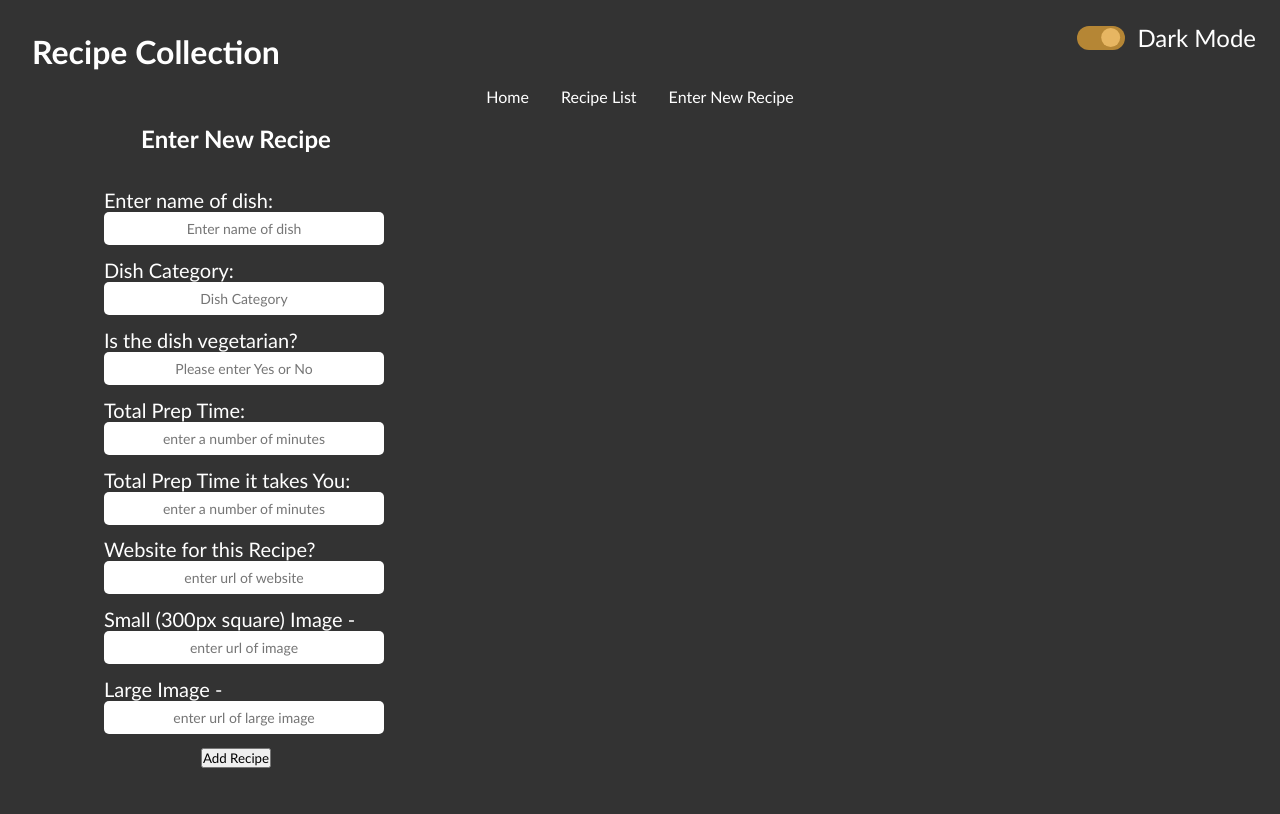
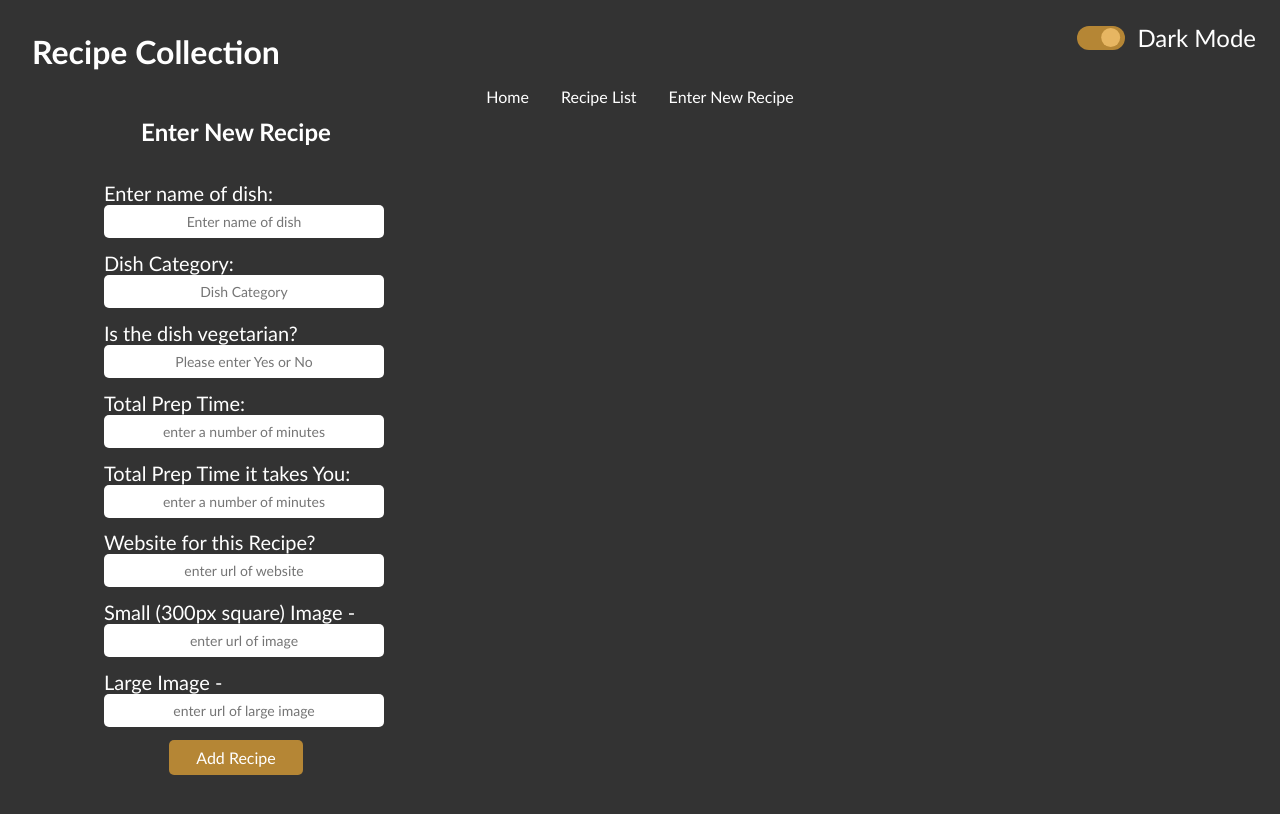
Before and after one commit to jawajamaa/react-project-recipe, a React (Create React App) app: page /NewRecipe in a window 1280 px wide. Shown: the top 814 px of the page. Built offline with nearby package versions, Linux system fonts and the light colour scheme; data requests are answered from the project's data file.

Commit message:
better button styling

```diff
--- a/src/components/NewRecipe.css
+++ b/src/components/NewRecipe.css
@@ -52,6 +52,40 @@
     font-size: 14px;
 }
 
+.myButton-dark{
+    background-color: var(--toggle-bg);
+    border: none;
+    color: var(--primary-text-color);
+    padding: 8px 27px;
+    border-radius: 5px;
+    text-align: center;
+    text-decoration: none;
+    font-size: 16px;
+    transition: color 0.3s ease;
+}
+
+.myButton-light{
+    background-color: var(--toggle-bg);
+    border: none;
+    color: var(--primary-text-color);
+    padding: 8px 27px;
+    border-radius: 5px;
+    text-align: center;
+    text-decoration: none;
+    font-size: 16px;
+    transition: color 0.3s ease;
+}
+
+.myButton-dark:hover{
+    background-color: var(--accent-color);
+    color: var(--primary-text-color);
+}
+
+.myButton-light:hover{
+    background-color: var(--accent-color);
+    color: var(--primary-text-color);
+}
+
 /* .new-recipe{
     padding: 1rem;
     display: flex;
--- a/src/components/NewRecipe.js
+++ b/src/components/NewRecipe.js
@@ -32,9 +32,10 @@ function NewRecipe() {
     const { recipes, setRecipes } = useRecipes();
 
     const className = `new-recipe-${isDark ? "dark" : "light"}`;
+    const buttonClass = `myButton-${isDark ? "dark" : "light"}`;
 
     function handleChange(evt) {
-        console.log(evt.target.value);
+        // console.log(evt.target.value);
         setFormData({
             ...formData,
             [evt.target.name]: evt.target.value
@@ -156,8 +157,11 @@ function NewRecipe() {
                         />
                         </label>
                         <button
-                        type = "submit"
-                        >Add Recipe</button>
+                            className = { buttonClass }
+                            type = "submit"
+                        >
+                            Add Recipe
+                        </button>
                     </div>
                 </div>
             </form>
```
